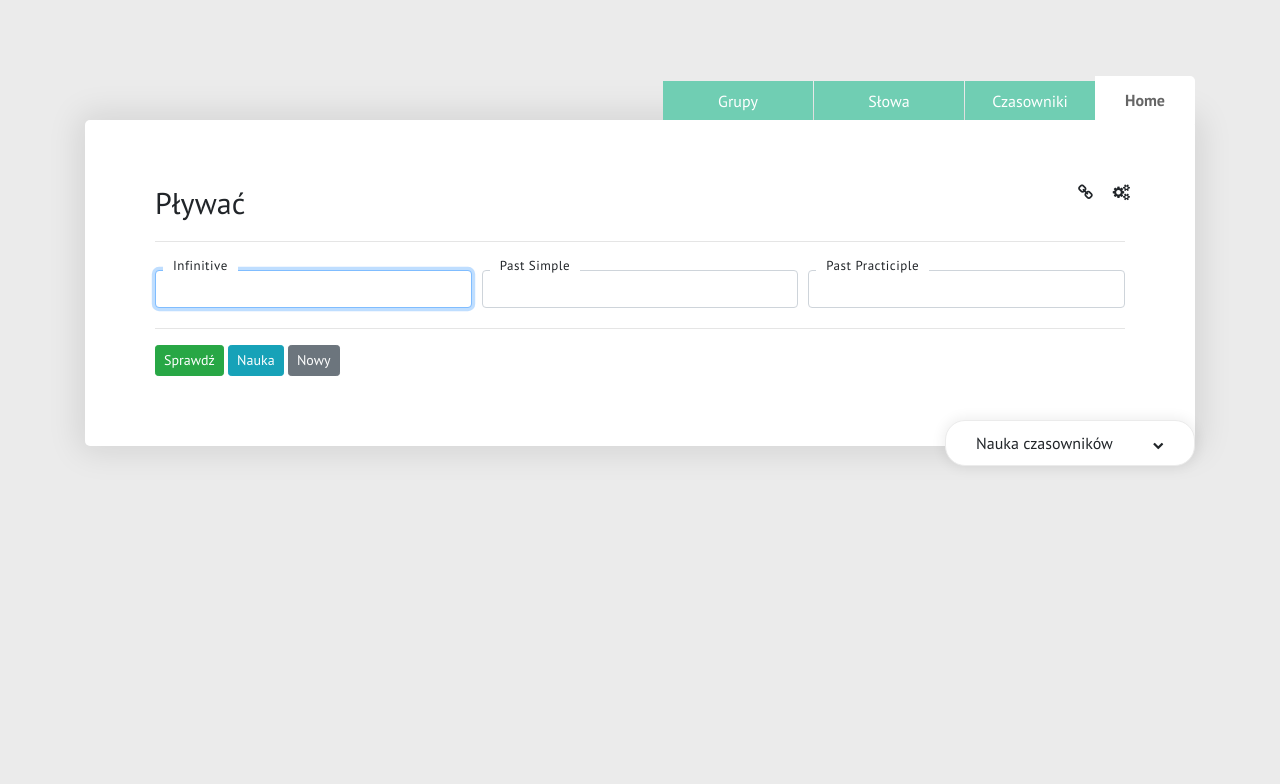
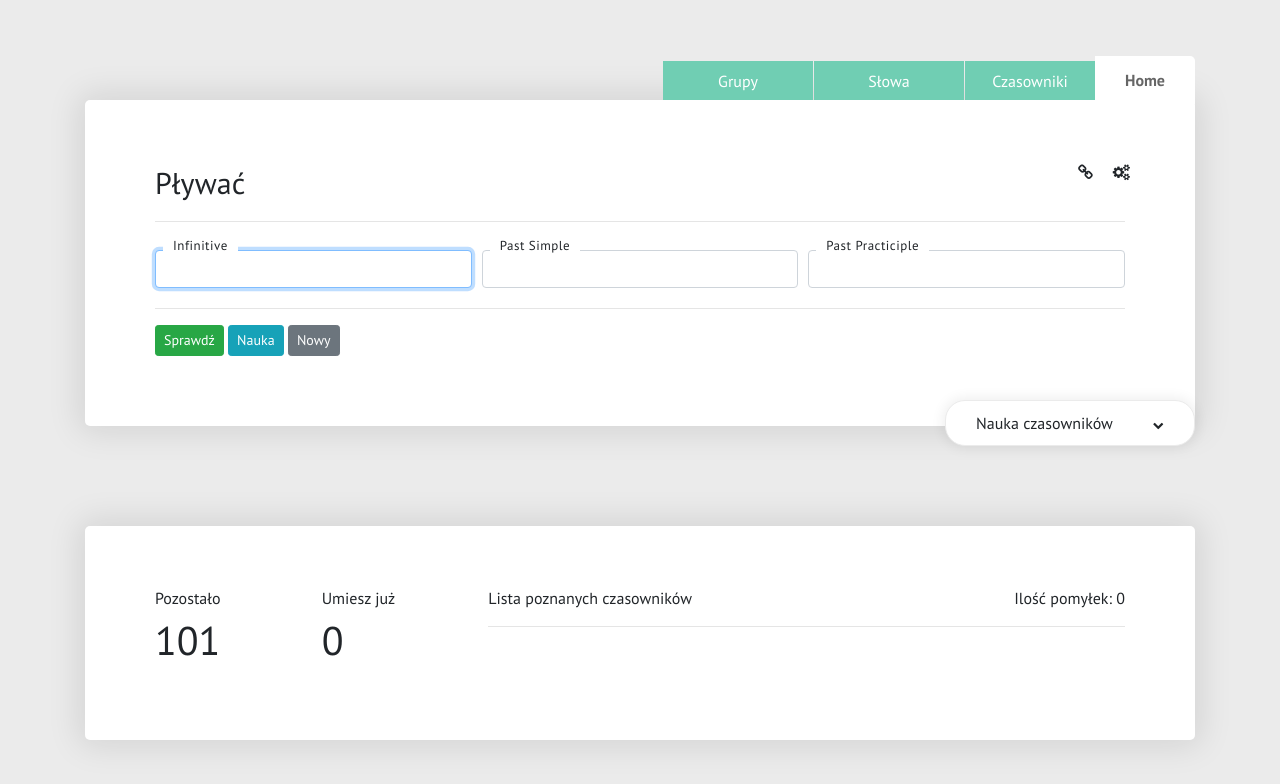
Before and after one commit to studiokam/verbs, a CodeIgniter app: page /verbs/ in a window 1280 px wide. Shown: the top 784 px of the page. Run offline with CodeIgniter, Linux system fonts and the light colour scheme; data comes from the database, SQL or seed files in the repository.

Commit message:
sec part

```diff
--- a/application/views/home.php
+++ b/application/views/home.php
@@ -111,7 +111,7 @@
 		</div>
 	</div>
 
-	<div class="container mt-50 mb-50">
+	<div class="container mt-100">
 		<div class="row">
 			<div class="col-sm-12">
 
@@ -184,8 +184,11 @@
 	</div>
 	<!-- verbsListTemp: {{verbsListTemp}} <br> -->
 
-	<div class="container mt-50 mb-50" v-if="repeatVerbs">
-		<div class="already-known">
+	<div class="container mb-50 mt-100" v-if="repeatVerbs || true">
+		<div class="row">
+			<div class="col-sm-12">
+				<div class="home-container">
+
 					<div class="row">
 						<div class="col-md-2 col-sm-6">
 							<div class="already-known-discription">Pozostało</div>
@@ -196,7 +199,13 @@
 							<div class="big-number">{{verbsListKnown.length}}</div>
 						</div>
 						<div class="col-md-8 col-sm-12">
-					<div class="already-known-discription">Lista poznanych czasowników</div>
+							<div>
+								<div class="float-left">Lista poznanych czasowników</div>
+								<div class="float-right">
+									Ilość pomyłek: {{numberOfmistakes}}
+								</div>
+								<div class="clearfix"></div>
+							</div>
 							<hr>
 							<div class="alerady-known-list">
 								<div v-for="verb in verbsListKnown">
@@ -205,10 +214,11 @@
 							</div>
 						</div>
 					</div>
+
 				</div>
-		<div class="float-right mt-2">
-			Ilość pomyłek: {{numberOfmistakes}} <br>
 			</div>
+		</div>
+
 	</div>
 
 	<transition name="fade">
--- a/content/css/style.css
+++ b/content/css/style.css
@@ -135,7 +135,6 @@ body, html {
 
 /* Home */
 .home-container {
-	margin: 70px auto;
 	border-radius: 5px;
 	background: #fff;
 	padding: 60px 70px 70px;
```
Lines whose indentation alone changed are shown as unchanged.
